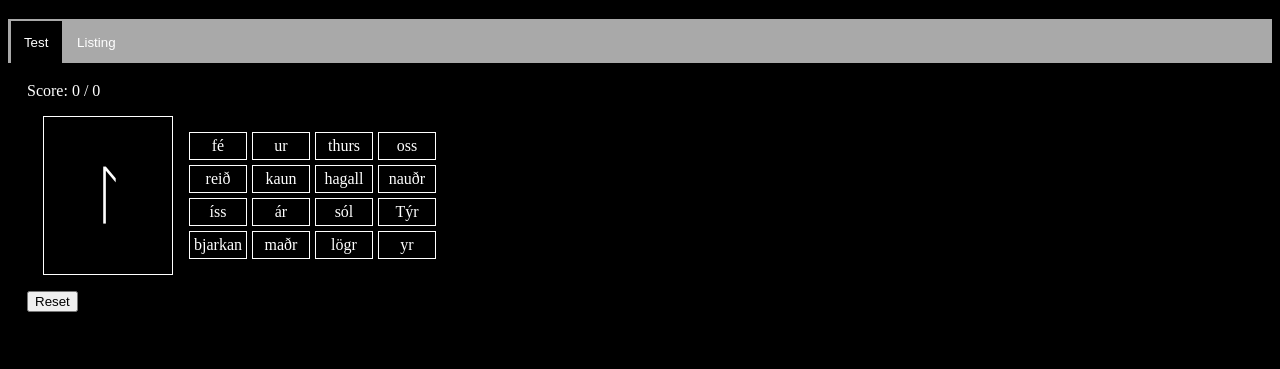
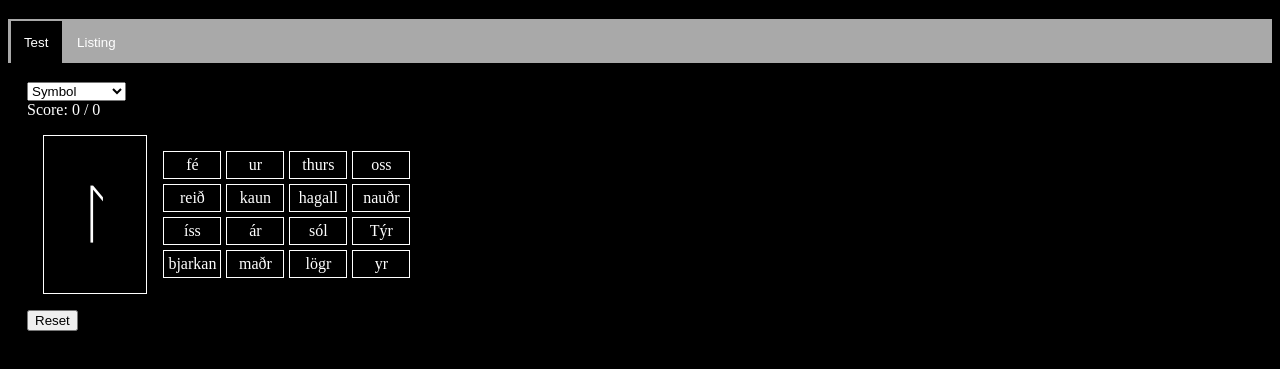
Before and after one commit to jamesrd/script-flashcards, a plain HTML site: page index.html in a window 1280 px wide. Shown: the part 61-430 px from the top of the page. Drawn offline with Linux system fonts and the light colour scheme.

Commit message:
Mode selector implemented

```diff
--- a/main.css
+++ b/main.css
@@ -58,7 +58,8 @@ div#content {
     font-size: 4em;
     border: 1px solid;
     align-content: center;
-    width: 2em;
+    padding-left: .5em;
+    padding-right: .5em;
 }
 
 #quiz-options .button-panel {
--- a/modules/quiz.js
+++ b/modules/quiz.js
@@ -1,5 +1,6 @@
 const template =
-	`<div id="score" class="score"></div>
+	`<div class="mode-select"><select id="mode-select"></select></div>
+	<div id="score" class="score"></div>
 	<div id="board">
 		<div id="quiz-subject"></div>
 		<div id="quiz-options"></div>
@@ -8,7 +9,14 @@ const template =
 		<button id="quiz-reset">Reset</button>
 	</div>`;
 
+const modes = {
+	SymbolName: "Symbol",
+	NameSymbol: "Name",
+	Transcription: "Transcription"
+}
+
 var testState = {
+	mode: modes.SymbolName,
 	total: 0,
 	correct: 0,
 	currentId: 0,
@@ -68,11 +76,31 @@ function updateSubjectPanel() {
 	sp.innerText = symbolItems[testState.currentId][0];
 }
 
+function getItemsForMode(item) {
+	var symbol, name;
+	switch (testState.mode) {
+		case modes.NameSymbol:
+			symbol = item.name;
+			name = item.symbol;
+			break;
+		default: // modes.SymbolName
+			symbol = item.symbol;
+			name = item.name;
+	}
+	return {
+		symbol: symbol,
+		name: name
+	};
+}
+
 function setupItems() {
 	// implement other quiz modes here
+	symbolItems = [];
+	optionItems = new Set();
 	quizItems.forEach((item, index) => {
-		symbolItems.push([item.symbol, index]);
-		optionItems.add([item.name, index]);
+		var { symbol, name } = getItemsForMode(item);
+		symbolItems.push([symbol, index]);
+		optionItems.add([name, index]);
 	});
 	randomizeSubjects();
 }
@@ -86,6 +114,17 @@ function randomizeSubjects() {
 	testState.subjectsAvailable = array;
 }
 
+function changeMode(newMode) {
+	testState.mode = newMode;
+	setupItems();
+	createButtonPanel();
+	resetTest();
+}
+
+function modeChanged(element) {
+	changeMode(element.value);
+}
+
 export function testSkills(parent, contentItems) {
 	quizItems = contentItems;
 	var d = document.createElement("div");
@@ -93,7 +132,13 @@ export function testSkills(parent, contentItems) {
 	d.innerHTML = template;
 	parent.replaceChildren(d);
 	document.getElementById("quiz-reset").onclick = function() { resetTest() };
-	setupItems();
-	createButtonPanel();
-	resetTest();
+	var ms = document.getElementById("mode-select");
+	ms.onchange = function() { modeChanged(this) };
+	Object.keys(modes).forEach(element => {
+		var o = document.createElement("option");
+		o.setAttribute("value", modes[element]);
+		o.innerText = modes[element];
+		ms.appendChild(o);
+	});
+	changeMode(testState.mode);
 }
```
